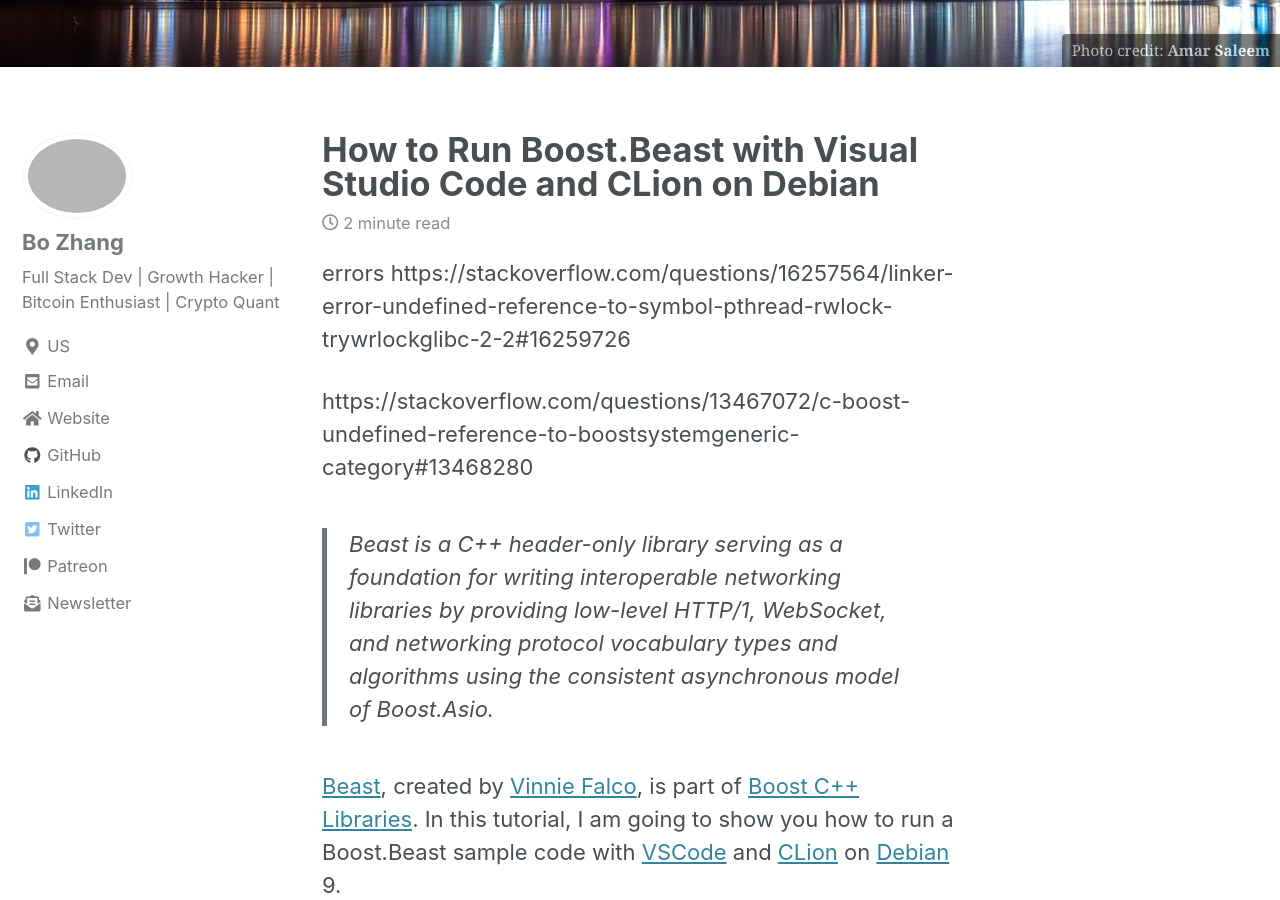
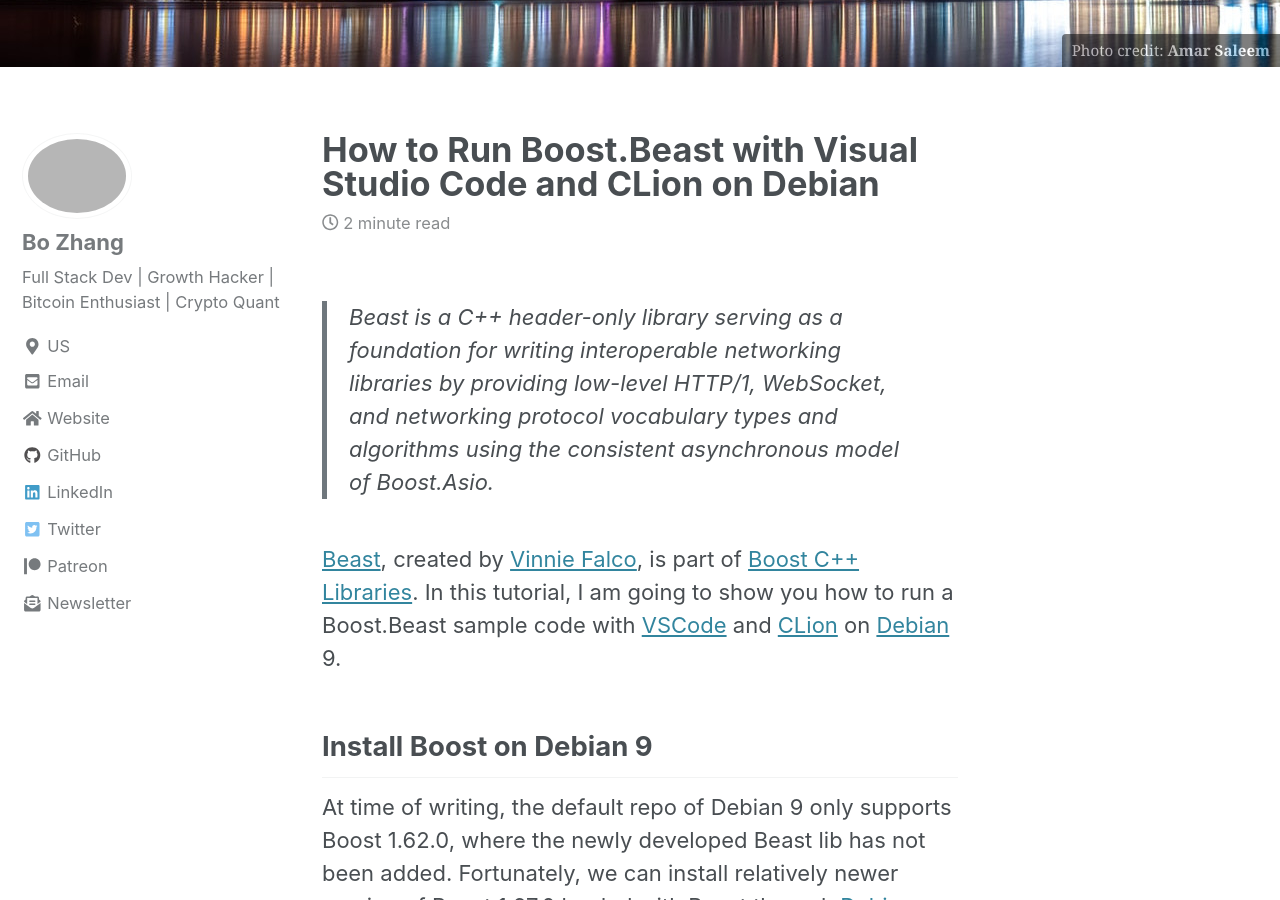
Before and after one commit to 0xboz/blog, a Jekyll site: the page built from _posts/2019-08-30-run-boost-beast-with-vscode-clion-on-debian.md, in a window 1280 px wide and 900 px high, scrolled down 322 px. Built offline with Jekyll 4.4.1, drawn with Linux system fonts in a browser that asks for light colours; cached includes are drawn as plain includes; nearby versions of some CDN libraries; comment, search, counter and statistics services are not loaded; some of the changed text lies outside the part shown.

```diff
--- a/_posts/2019-08-30-run-boost-beast-with-vscode-clion-on-debian.md
+++ b/_posts/2019-08-30-run-boost-beast-with-vscode-clion-on-debian.md
@@ -7,11 +7,6 @@ header:
     image: /assets/images/night_city_skyline.jpg
     caption: "Photo credit: [**Amar Saleem**](https://www.pexels.com/@amar-saleem-15661)"
 ---
-
-errors
-https://stackoverflow.com/questions/16257564/linker-error-undefined-reference-to-symbol-pthread-rwlock-trywrlockglibc-2-2#16259726
-
-https://stackoverflow.com/questions/13467072/c-boost-undefined-reference-to-boostsystemgeneric-category#13468280
 
 > Beast is a C++ header-only library serving as a foundation for writing interoperable networking libraries by providing low-level HTTP/1, WebSocket, and networking protocol vocabulary types and algorithms using the consistent asynchronous model of Boost.Asio.
 
```
Also changed, not shown: other parts of _posts/2019-08-30-run-boost-beast-with-vscode-clion-on-debian.md (+5 -0 lines).
